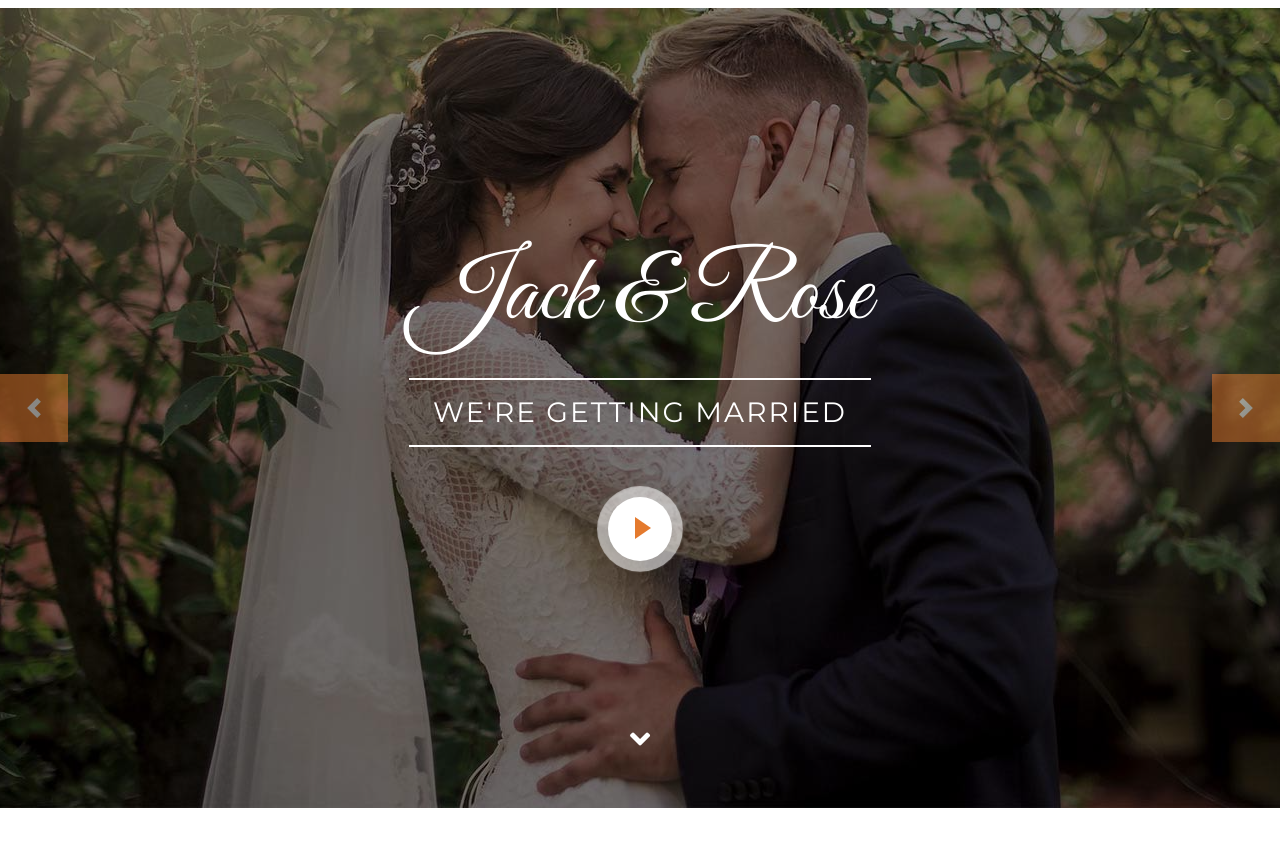
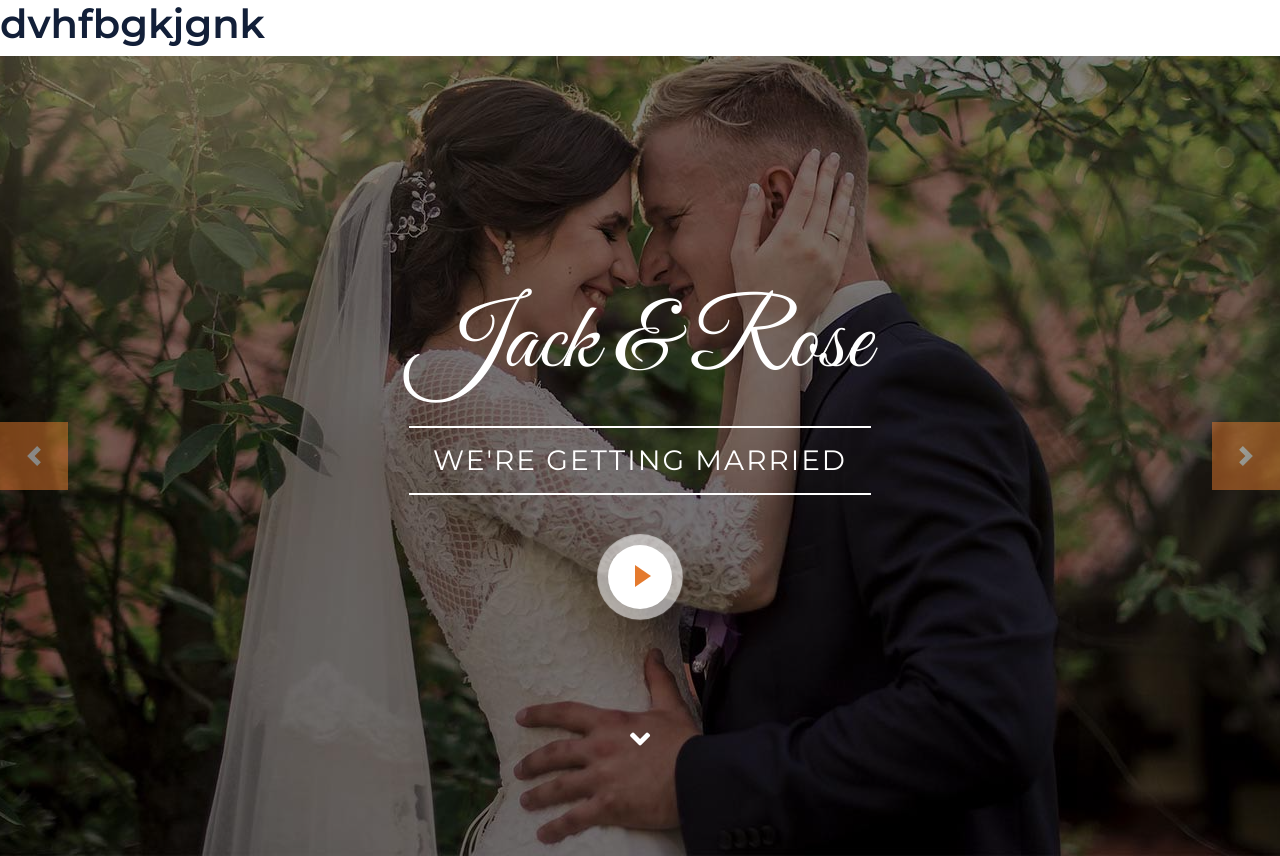
Before and after one commit to rksingh1713/Amit-chhoti-wedding, a plain HTML site: page index.html in a window 1280 px wide. Shown: the top 856 px of the page. Drawn offline with nearby package versions, Linux system fonts and the light colour scheme.

Commit message:
h1 tag ctere kiya

```diff
--- a/index.html
+++ b/index.html
@@ -55,9 +55,7 @@
     </nav>
     <!-- Navbar End -->
 
-<h1>
-
-
+<h1>dvhfbgkjgnk</h1>
 </h1>
     <!-- Carousel Start -->
     <div class="container-fluid p-0 mb-5 pb-5" id="home">
```
